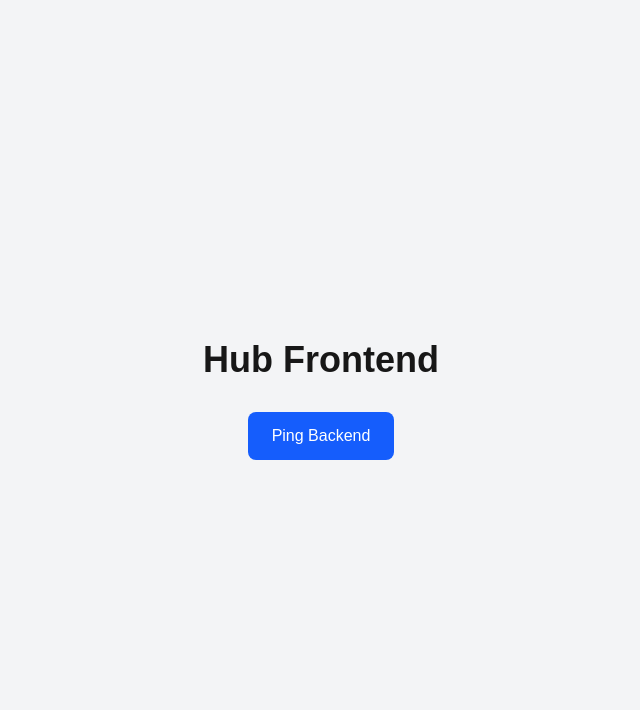
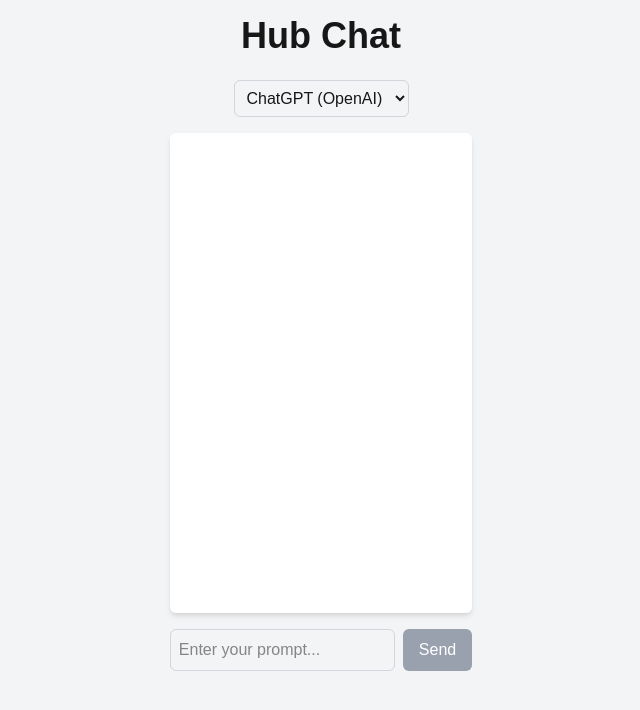
Before and after one commit to JeffSherer/hub-app, a Next.js app in the folder frontend/: page / in a window 1280 px wide. Shown: the top 710 px of the page, without its empty margins (319-959 px from the left). Built offline with nearby package versions, Linux system fonts and the light colour scheme.

Commit message:
frontend

```diff
--- a/frontend/pages/index.tsx
+++ b/frontend/pages/index.tsx
@@ -1,29 +1,106 @@
-import { useState } from 'react';
+import { useState, useRef } from 'react';
+
+interface Message {
+  role: 'user' | 'bot';
+  content: string;
+}
 
 export default function Home() {
-  const [backendMessage, setBackendMessage] = useState<string>('');
+  const [chatHistory, setChatHistory] = useState<Message[]>([]);
+  const [prompt, setPrompt] = useState<string>('');
+  const [chatbot, setChatbot] = useState<string>('openai');
+  const [loading, setLoading] = useState<boolean>(false);
+  const [error, setError] = useState<string>('');
+  const chatBottomRef = useRef<HTMLDivElement>(null);
 
-  const pingBackend = async () => {
+  const sendPrompt = async () => {
+    if (!prompt.trim()) {
+      setError('Please enter a prompt.');
+      return;
+    }
+    setLoading(true);
+    setError('');
     try {
-      const res = await fetch('http://localhost:8000/health');
+      // Add user message to chat history first
+      setChatHistory(prev => [...prev, { role: 'user', content: prompt }]);
+
+      const res = await fetch(`http://localhost:8000/chatbot/${chatbot}?prompt=${encodeURIComponent(prompt)}`, {
+        method: 'POST',
+      });
+      if (!res.ok) {
+        throw new Error('Failed to reach backend.');
+      }
       const data = await res.json();
-      setBackendMessage(data.message);
-    } catch (error) {
-      setBackendMessage('Failed to reach backend');
-      console.error('Error pinging backend:', error);
+
+      // Add bot response to chat history
+      setChatHistory(prev => [...prev, { role: 'bot', content: data.response }]);
+
+      setPrompt(''); // Clear input after sending
+
+      setTimeout(() => {
+        chatBottomRef.current?.scrollIntoView({ behavior: 'smooth' });
+      }, 100);
+    } catch (err) {
+      console.error('Error:', err);
+      setError('Error talking to backend.');
+    } finally {
+      setLoading(false);
     }
   };
 
   return (
-    <div className="flex flex-col items-center justify-center min-h-screen bg-gray-100">
-      <h1 className="text-4xl font-bold mb-8">Hub Frontend</h1>
-      <button
-        className="px-6 py-3 bg-blue-600 text-white rounded-lg hover:bg-blue-700"
-        onClick={pingBackend}
-      >
-        Ping Backend
-      </button>
-      {backendMessage && <p className="mt-6 text-lg">{backendMessage}</p>}
+    <div className="flex flex-col items-center min-h-screen bg-gray-100 p-4">
+      <h1 className="text-4xl font-bold mb-6">Hub Chat</h1>
+
+      <div className="flex flex-col items-center gap-4 mb-4">
+        <select
+          value={chatbot}
+          onChange={(e) => setChatbot(e.target.value)}
+          className="p-2 rounded-md border border-gray-300"
+        >
+          <option value="openai">ChatGPT (OpenAI)</option>
+          <option value="claude">Claude (Anthropic)</option>
+        </select>
+
+        <div className="bg-white w-full max-w-md p-4 rounded-md shadow-md h-[60vh] overflow-y-auto flex flex-col">
+          {chatHistory.map((msg, idx) => (
+            <div
+              key={idx}
+              className={`p-3 my-2 rounded-2xl max-w-xs ${
+                msg.role === 'user'
+                  ? 'bg-blue-500 text-white self-end rounded-br-none'
+                  : 'bg-gray-300 text-gray-800 self-start rounded-bl-none'
+              }`}
+            >
+              {msg.content}
+            </div>
+          ))}
+          <div ref={chatBottomRef} />
+        </div>
+
+        <div className="flex w-full max-w-md gap-2">
+          <input
+            type="text"
+            value={prompt}
+            onChange={(e) => setPrompt(e.target.value)}
+            placeholder="Enter your prompt..."
+            className="p-2 flex-1 rounded-md border border-gray-300"
+          />
+          <button
+            onClick={sendPrompt}
+            className={`px-4 py-2 rounded-md text-white ${
+              loading || !prompt.trim()
+                ? 'bg-gray-400 cursor-not-allowed'
+                : 'bg-blue-600 hover:bg-blue-700'
+            }`}
+            disabled={loading || !prompt.trim()}
+          >
+            {loading ? '...' : 'Send'}
+          </button>
+        </div>
+
+        {error && <p className="text-red-600 text-sm">{error}</p>}
+      </div>
     </div>
   );
 }
```
